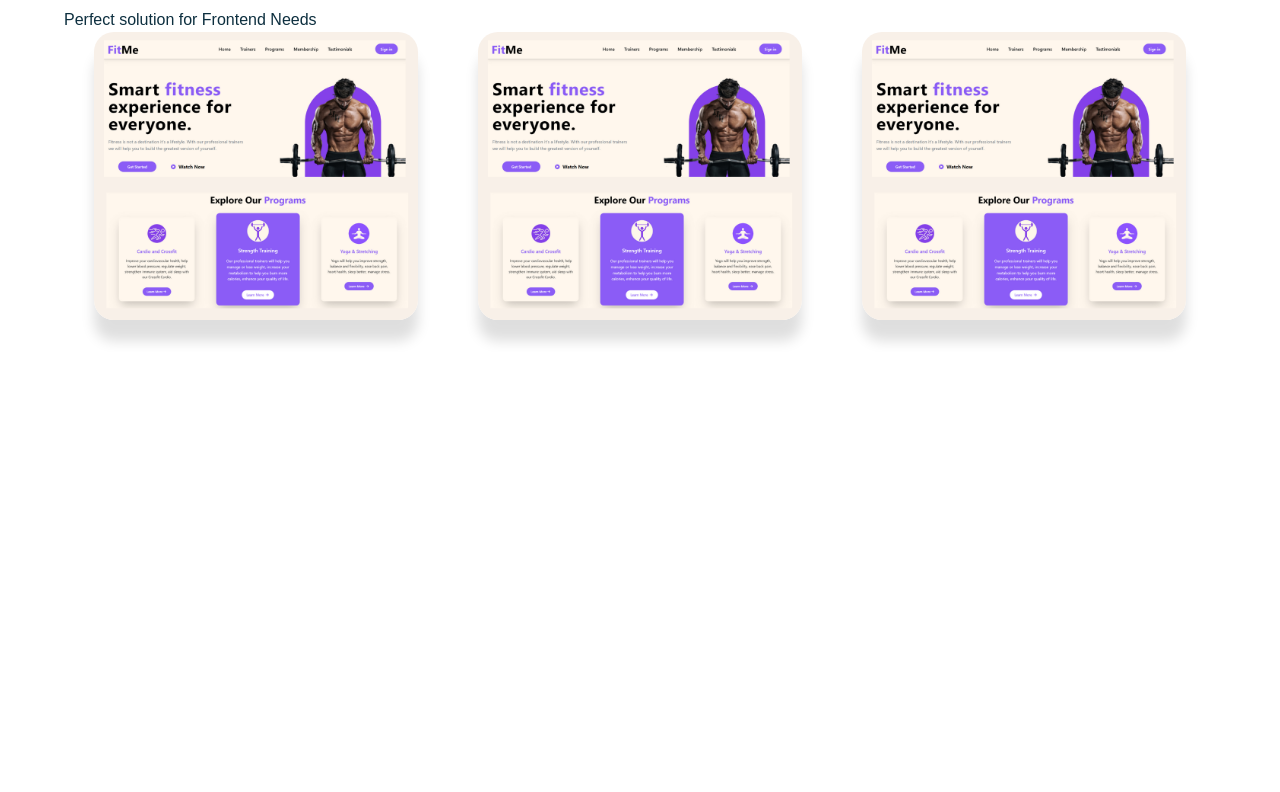
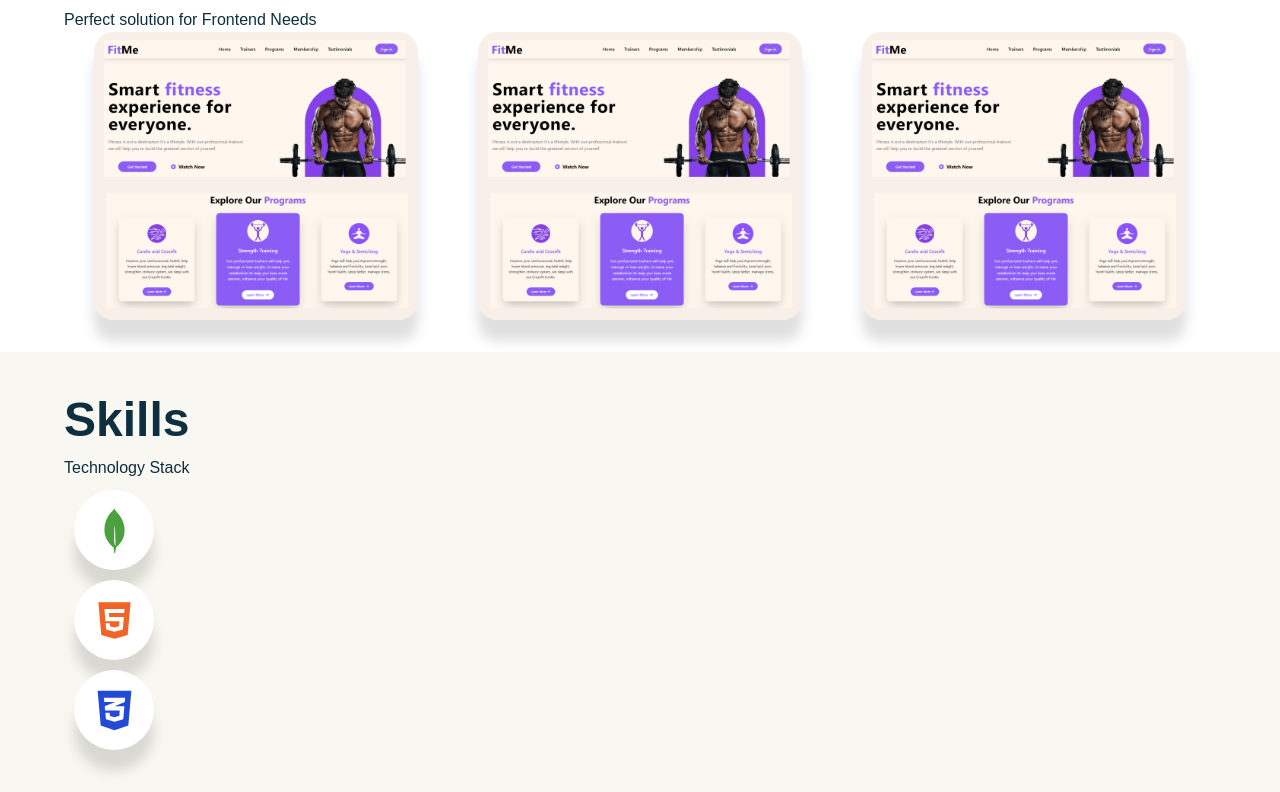
Before and after one commit to sarfraj-dev/projects, a React (Vite) app in the folder portfolio/: page / in a window 1280 px wide. Shown: the part 1205-1997 px from the top of the page. Before the commit the page ends 1557 px from the top, so only its background shows below. Built offline with nearby package versions, Linux system fonts and the light colour scheme.

Commit message:
on skills section three icons added

```diff
--- /dev/null
+++ b/portfolio/src/components/Skills.jsx
@@ -0,0 +1,46 @@
+
+function Skills() {
+  return (
+    <>
+    <section className="wrapperDiv skills">
+<div>
+  <p className="primaryText">Skills</p>
+  <p className="">Technology Stack</p>
+</div>
+<div className="skillCollection">
+
+  <div className="skillIconDiv">
+    <div>
+  <svg stroke="currentColor" fill="currentColor" strokeWidth="0" role="img" viewBox="0 0 24 24" color="#4BA13E" height="45" width="45" xmlns="http://www.w3.org/2000/svg" ><title></title><path d="M17.193 9.555c-1.264-5.58-4.252-7.414-4.573-8.115-.28-.394-.53-.954-.735-1.44-.036.495-.055.685-.523 1.184-.723.566-4.438 3.682-4.74 10.02-.282 5.912 4.27 9.435 4.888 9.884l.07.05A73.49 73.49 0 0111.91 24h.481c.114-1.032.284-2.056.51-3.07.417-.296.604-.463.85-.693a11.342 11.342 0 003.639-8.464c.01-.814-.103-1.662-.197-2.218zm-5.336 8.195s0-8.291.275-8.29c.213 0 .49 10.695.49 10.695-.381-.045-.765-1.76-.765-2.405z"></path></svg>
+  </div>
+
+  <div className="iconNumber">
+    75%
+  </div>
+  </div>
+
+  <div className="skillIconDiv">
+    <div>
+    <svg stroke="currentColor" fill="currentColor" strokeWidth="0" viewBox="0 0 1024 1024" color="#F06427" height="45" width="45" xmlns="http://www.w3.org/2000/svg" ><path d="M145.2 96l66 746.6L512 928l299.6-85.4L878.9 96H145.2zm595 177.1l-4.8 47.2-1.7 19.5H382.3l8.2 94.2h335.1l-3.3 24.3-21.2 242.2-1.7 16.2-187 51.6v.3h-1.2l-.3.1v-.1h-.1l-188.6-52L310.8 572h91.1l6.5 73.2 102.4 27.7h.4l102-27.6 11.4-118.6H510.9v-.1H306l-22.8-253.5-1.7-24.3h460.3l-1.6 24.3z"></path></svg>  </div>
+
+  <div className="iconNumber">
+    95%
+  </div>
+  </div>
+
+  <div className="skillIconDiv">
+    <div>
+    <svg stroke="currentColor" fill="currentColor" strokeWidth="0" viewBox="0 0 384 512" color="#2349D7" height="45" width="45" xmlns="http://www.w3.org/2000/svg" ><path d="M0 32l34.9 395.8L192 480l157.1-52.2L384 32H0zm313.1 80l-4.8 47.3L193 208.6l-.3.1h111.5l-12.8 146.6-98.2 28.7-98.8-29.2-6.4-73.9h48.9l3.2 38.3 52.6 13.3 54.7-15.4 3.7-61.6-166.3-.5v-.1l-.2.1-3.6-46.3L193.1 162l6.5-2.7H76.7L70.9 112h242.2z"></path></svg>
+ </div>
+  <div className="iconNumber">
+    95%
+  </div>
+  </div>
+</div>
+    </section>
+
+    </>
+  )
+}
+
+export default Skills
--- a/portfolio/src/index.css
+++ b/portfolio/src/index.css
@@ -122,3 +122,40 @@
     cursor: pointer;
     transition: all ease-in-out;
 }
+.skills{
+    background-color: #F8F7F1;
+}
+.skillIconDiv{
+    background-color: #fff;
+    display: flex;
+    justify-content: center;
+    align-items: center;
+    margin: 10px;
+    cursor: pointer;
+    box-shadow: 0 21px 13px #00000021;
+    border-radius: 50%;
+    width: 5rem;
+    height: 5rem;
+    position: relative;
+}
+.iconNumber{
+    position: absolute;
+    top: 0;
+    height: 80%;
+    width: 80%;
+    border-radius: 50%;
+    margin: 10px;
+    display: flex;
+    justify-content: center;
+    align-items: center;
+    font-weight: 900;
+    text-align: center;
+    font-size: 1rem;
+    background-color: #fff;
+    opacity: .8;
+    visibility: hidden;
+    transition: all ease-in-out;
+}
+.skillIconDiv:hover  .iconNumber{
+    visibility: visible;
+}
--- a/portfolio/src/main.jsx
+++ b/portfolio/src/main.jsx
@@ -5,6 +5,7 @@ import Home from './components/Home'
 import './index.css'
 import About from './components/About'
 import Portfolio from './components/Portfolio'
+import Skills from './components/Skills'
 
 ReactDOM.createRoot(document.getElementById('root')).render(
   <React.StrictMode>
@@ -12,5 +13,6 @@ ReactDOM.createRoot(document.getElementById('root')).render(
   <Home />
   <About />
   <Portfolio />
+  <Skills />
   </React.StrictMode>,
 )
```
